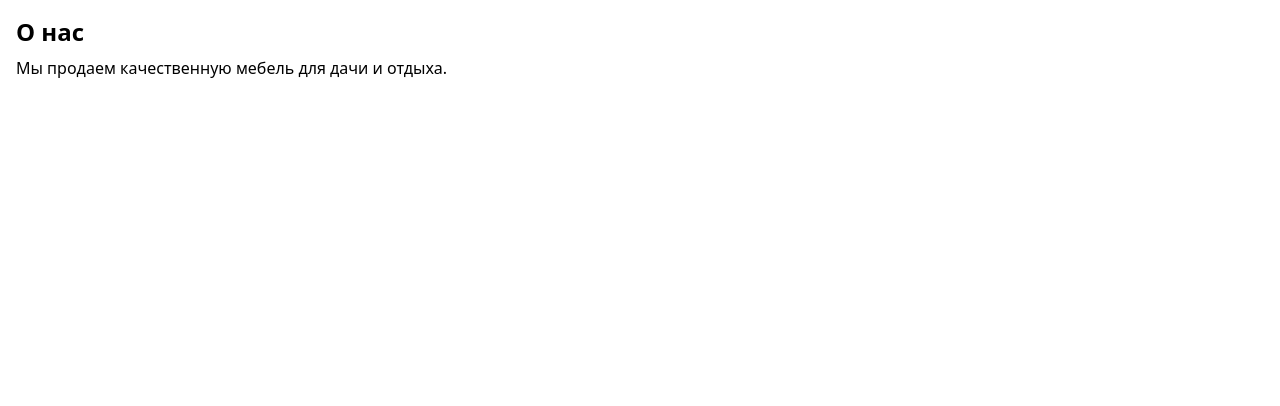
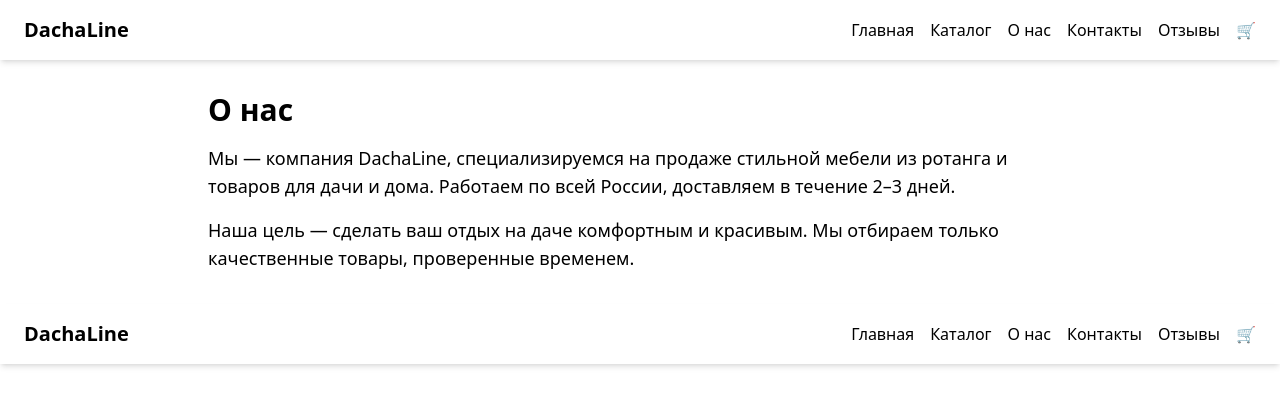
Before and after one commit to makemybitchup/Dacha-site, a Next.js app: page /about in a window 1280 px wide. Shown: the top 406 px of the page. Built offline with nearby package versions, Linux system fonts and the light colour scheme.

Commit message:
Update about.js

```diff
--- a/pages/about.js
+++ b/pages/about.js
@@ -1,8 +1,23 @@
+import Layout from '../components/Layout'
+import Head from 'next/head'
+
 export default function About() {
   return (
-    <div className="p-4">
-      <h1 className="text-2xl font-bold">О нас</h1>
-      <p className="mt-2">Мы продаем качественную мебель для дачи и отдыха.</p>
-    </div>
+    <Layout>
+      <Head>
+        <title>О нас — DachaLine</title>
+      </Head>
+
+      <main className="max-w-4xl mx-auto px-4 py-8">
+        <h1 className="text-3xl font-bold mb-4">О нас</h1>
+        <p className="text-lg">
+          Мы — компания DachaLine, специализируемся на продаже стильной мебели из ротанга и товаров для дачи и дома.
+          Работаем по всей России, доставляем в течение 2–3 дней.
+        </p>
+        <p className="mt-4 text-lg">
+          Наша цель — сделать ваш отдых на даче комфортным и красивым. Мы отбираем только качественные товары, проверенные временем.
+        </p>
+      </main>
+    </Layout>
   )
 }
```
